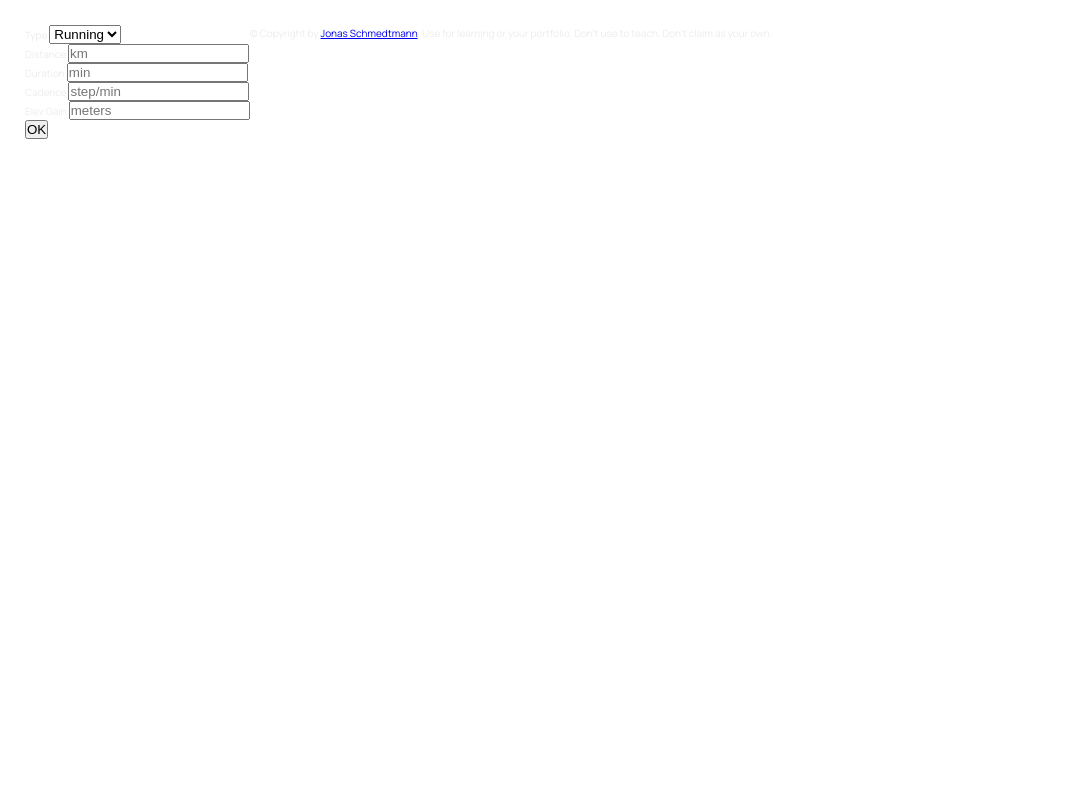
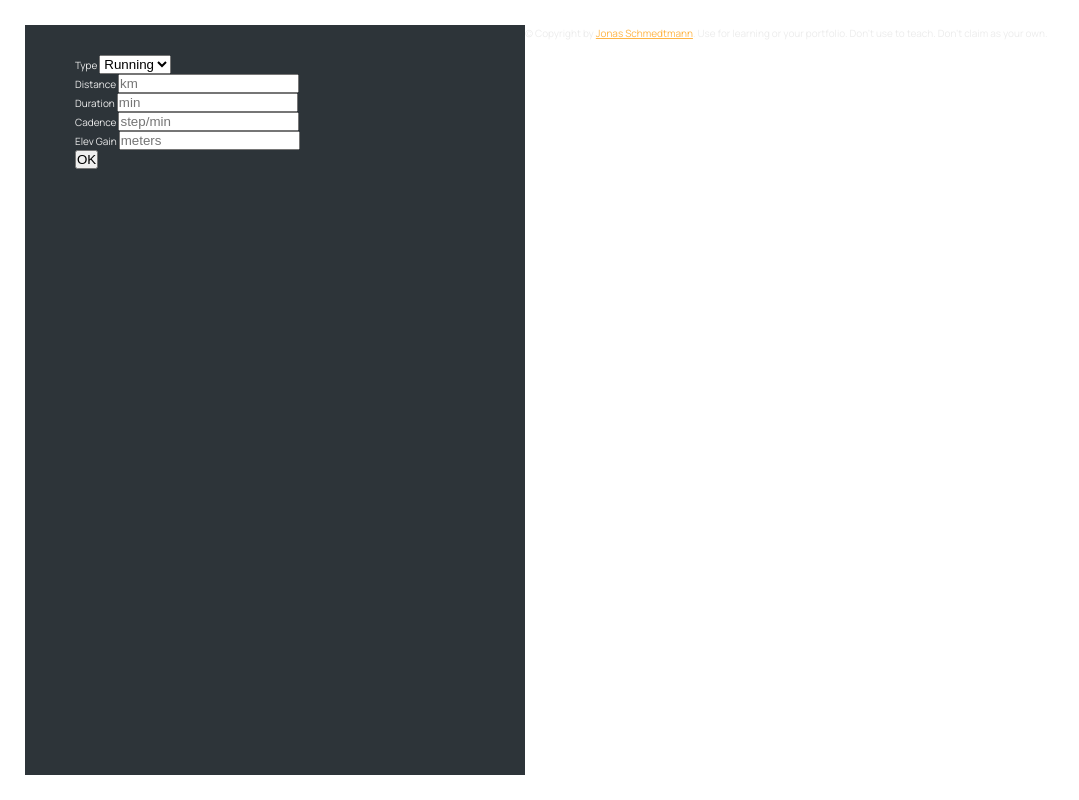
Before and after one commit to Sumedh-mhaske/Mapty, a plain HTML site: page index.html in a window 1280 px wide. Shown: the whole page, without its empty margins (0-1079 px from the left). Drawn offline with Linux system fonts and the light colour scheme.

Commit message:
Styling sidebar

```diff
--- a/style.css
+++ b/style.css
@@ -33,3 +33,30 @@ body {
 
   display: flex;
 }
+
+/* GENERAL */
+a:link,
+a:visited {
+  color: var(--color-brand--1);
+}
+
+/* SIDEBAR */
+.sidebar {
+  flex-basis: 50rem;
+  background-color: var(--color-dark--1);
+  padding: 3rem 5rem 4rem 5rem;
+  display: flex;
+  flex-direction: column;
+}
+
+.logo {
+  height: 5.2rem;
+  align-self: center;
+  margin-bottom: 4rem;
+}
+
+.workouts {
+  list-style: none;
+  height: 77vh;
+  overflow-y: scroll;
+  over
```
